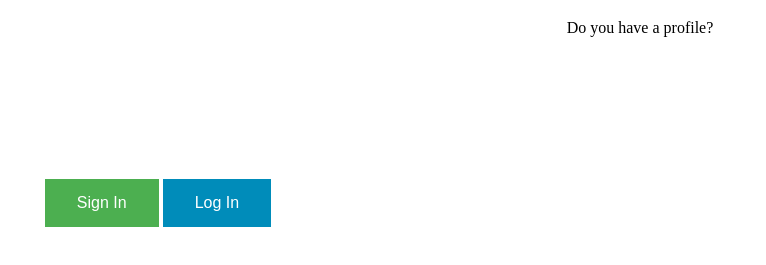
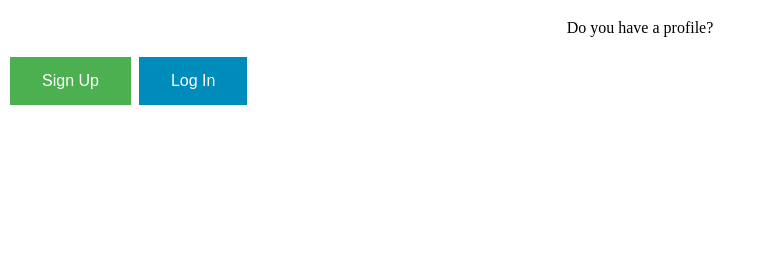
Before and after one commit to fruzo20/CS431_Project, a plain HTML site: page main_page.html in a window 1280 px wide. Shown: the part 61-326 px from the top of the page, without its empty margins (0-766 px from the left). Drawn offline with Linux system fonts and the light colour scheme.

Commit message:
Update main_page.html

```diff
--- a/main_page.html
+++ b/main_page.html
@@ -2,14 +2,6 @@
 <html>
 <head>
 <style>
-.container {
-width: 300px;
-height: 300px;
-border: none;
-display: flex;
-justify-content: center;
-align-items: center;
-}
 .button {
   border: none;
   color: white;
@@ -31,9 +23,9 @@ align-items: center;
 
 <h1 style="text-align:center">GAMES</h1>
 <p style="text-align:center">Do you have a profile?</p>
-<div class = "container">
-<button class="button button1">Sign In</button>
-<button class="button button2">Log In</button>
-</div>
+
+<button style="align:center" class="button button1">Sign Up</button>
+<button style="align:center" class="button button2">Log In</button>
+
 </body>
 </html>
```
